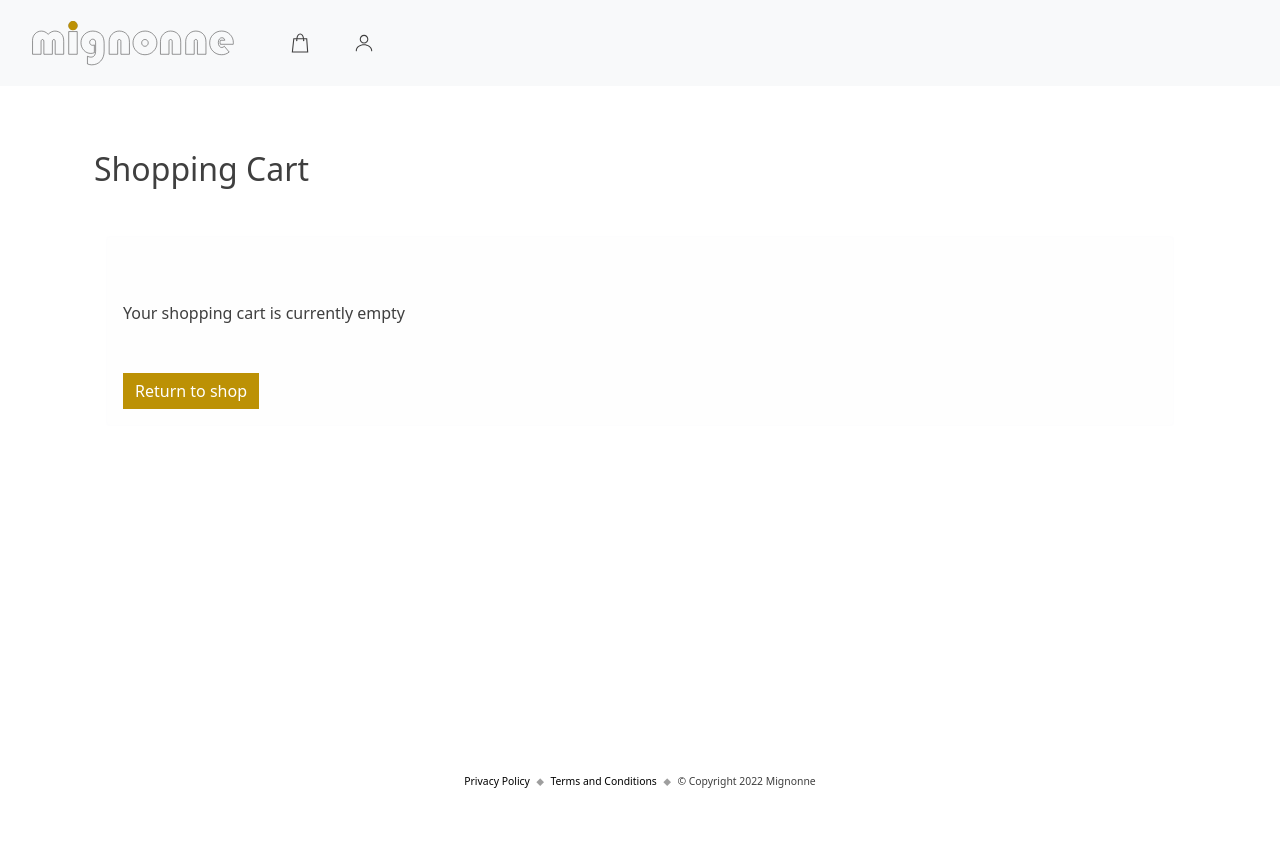
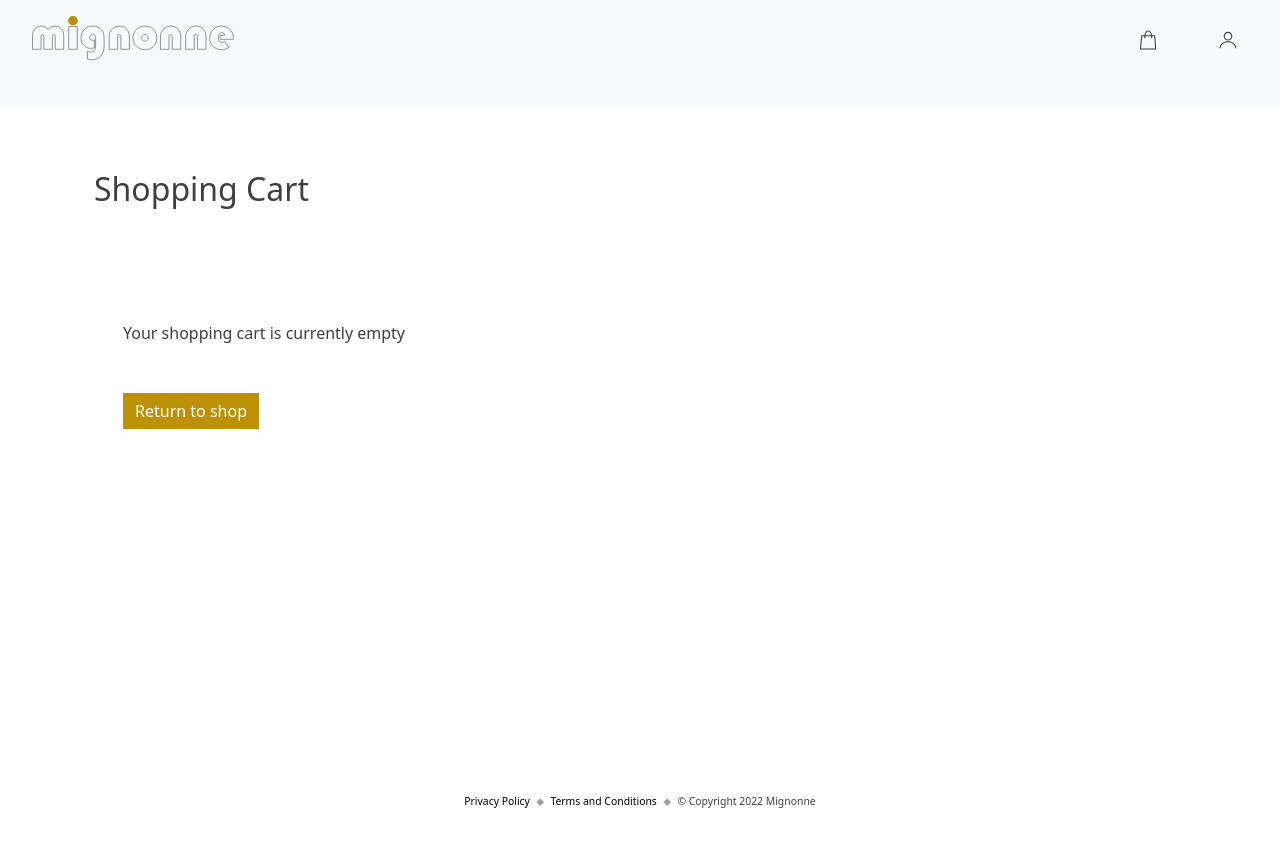
Before and after one commit to Xebache/mignonne, a React (Create React App) app in the folder frontend/: page /cart in a window 1280 px wide. Shown: the top 846 px of the page. Built offline with nearby package versions, Linux system fonts and the light colour scheme.

Commit message:
[frontend] header -> navbar style

```diff
--- a/frontend/src/components/Header.js
+++ b/frontend/src/components/Header.js
@@ -1,7 +1,9 @@
 import React from "react";
+
 import Container from "react-bootstrap/Container";
 import Nav from "react-bootstrap/Nav";
 import Navbar from "react-bootstrap/Navbar";
+
 import { LinkContainer } from "react-router-bootstrap";
 import { Logo } from "./Logo";
 import { BagIcon, UserIcon } from "./Icons";
@@ -10,15 +12,16 @@ const Header = () => {
   return (
     <header>
       <Navbar bg="light" expand="lg" collapseOnSelect>
-        <Container fluid>
+        <Container fluid className="d-flex flex-column">
+          <div className="d-flex flex-row justify-content-between w-100">
+            <div>
               <LinkContainer to="/">
                 <Navbar.Brand>
                   <Logo />
                 </Navbar.Brand>
               </LinkContainer>
-          <Navbar.Toggle aria-controls="basic-navbar-nav" />
-          <Navbar.Collapse id="basic-navbar-nav">
-            <Nav className="mr-auto">
+            </div>
+            <div className="d-flex flex-row">
               <LinkContainer to="/cart">
                 <Nav.Link>
                   <BagIcon />
@@ -29,12 +32,18 @@ const Header = () => {
                   <UserIcon />
                 </Nav.Link>
               </LinkContainer>
-            </Nav>
+            </div>
+          </div>
+          <div className="d-flex flex-row justify-content-center w-100">
+            <Navbar.Toggle aria-controls="basic-navbar-nav" />
+            <Navbar.Collapse id="basic-navbar-nav">
+              <Nav className="mr-auto"></Nav>
             </Navbar.Collapse>
+          </div>
         </Container>
       </Navbar>
     </header>
   );
-}
+};
 
 export default Header;
--- a/frontend/src/components/InputNumber.js
+++ b/frontend/src/components/InputNumber.js
@@ -20,7 +20,7 @@ const InputNumber = ({ value, setValue, min, max }) => {
         onClick={decrementQuantity}
         variant="outline-dark"
         type="button"
-        style={{ borderRight: "none" }}
+        style={{ borderRight: "none"}}
       >
         &#45;
       </Button>
@@ -41,7 +41,7 @@ const InputNumber = ({ value, setValue, min, max }) => {
         onClick={incrementQuantity}
         variant="outline-dark"
         type="button"
-        style={{ borderLeft: "none" }}
+        style={{ borderLeft: "none"}}
       >
         &#43;
       </Button>
--- a/frontend/src/screens/CartScreen.js
+++ b/frontend/src/screens/CartScreen.js
@@ -10,7 +10,6 @@ import Button from "react-bootstrap/Button";
 import Card from "react-bootstrap/Card";
 import Col from "react-bootstrap/Col";
 import Container from "react-bootstrap/Container";
-import Form from "react-bootstrap/Form";
 import Image from "react-bootstrap/Image";
 import ListGroup from "react-bootstrap/ListGroup";
 import Row from "react-bootstrap/Row";
--- a/frontend/src/screens/ProductScreen.js
+++ b/frontend/src/screens/ProductScreen.js
@@ -94,7 +94,7 @@ const ProductScreen = () => {
                       className="btn-block w-100"
                       type="button"
                       variant="dark"
-                      style={{ fontWeight: "200" }}
+                      style={{ background: "#bc9105", border: "none", fontWeight: "200" }}
                     >
                       Ajouter au panier
                     </Button>
```
Also changed, not shown: 1 other file (tests, documents, lock files or other folders). Lines whose indentation alone changed are shown as unchanged.
